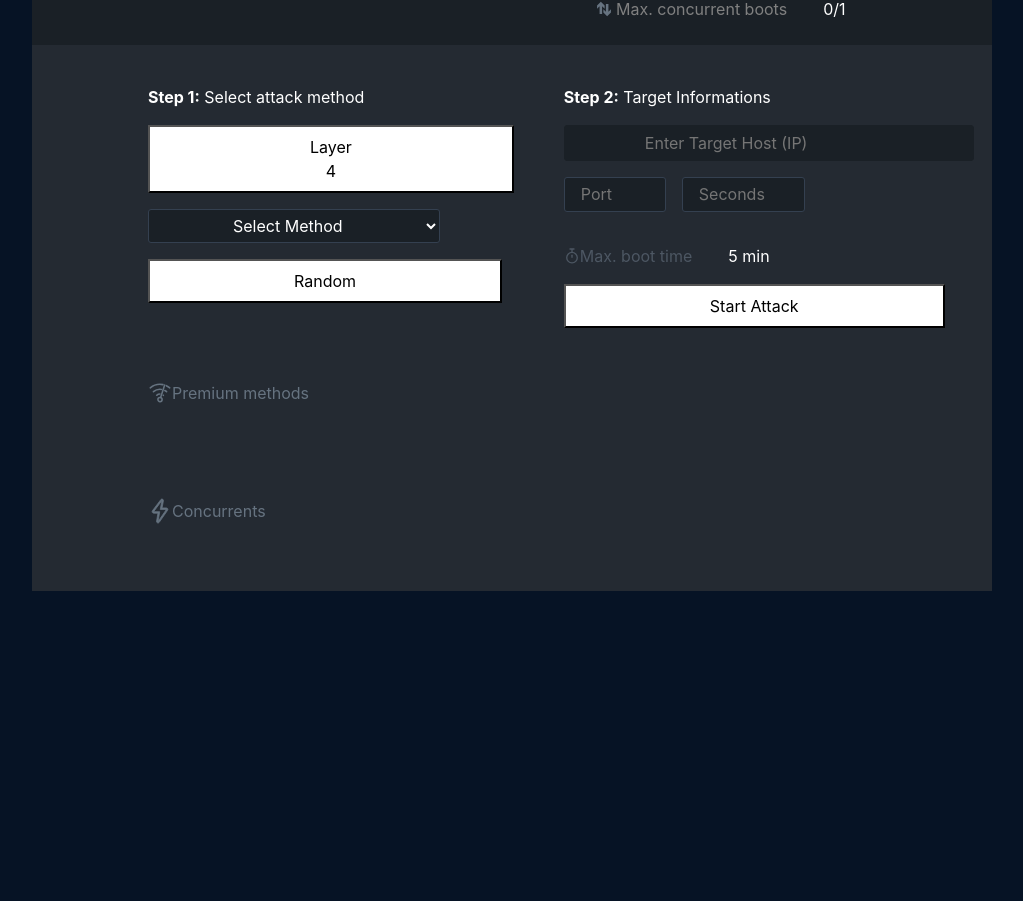
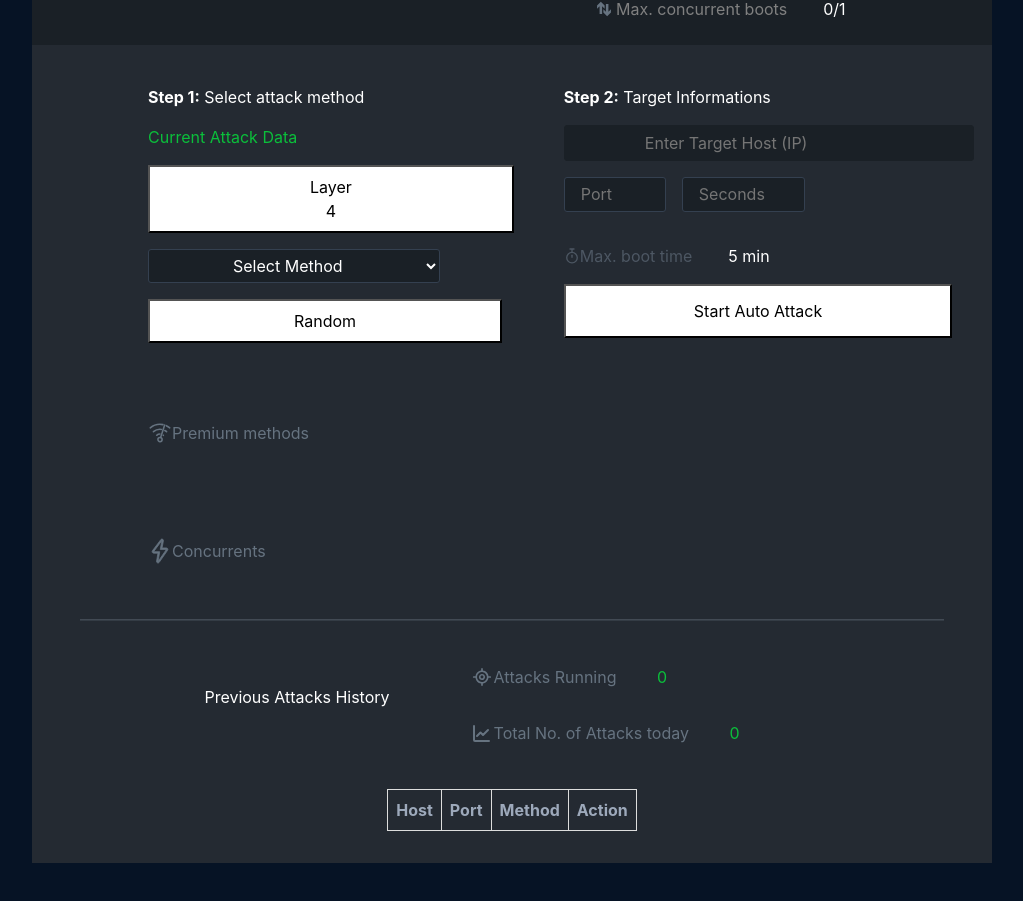
Before and after one commit to ghousali002/fiverr-order-project-FrontEnd, a React (Create React App) app: page /StressThem in a window 1280 px wide. Shown: the part 179-1080 px from the top of the page, without its empty margins (128-1151 px from the left). Before the commit the page ends 866 px from the top, so only its background shows below. Built offline with nearby package versions, Linux system fonts and the light colour scheme; the HTML template or start-up script is replaced by a standard one.

Commit message:
stressthem page adjusted

```diff
--- a/public/Data.json
+++ b/public/Data.json
@@ -7,5 +7,5 @@
     "seconds": "180",
     "method": "UCP-MIX"
   },
-  { "host": "192.168.1.1", "port": "8000", "seconds": "90", "method": "SSDP" }
+  { "host": "137.100.1.1", "port": "8000", "seconds": "90", "method": "SSDP" }
 ]
--- a/src/pages/StressThem/StressThem.js
+++ b/src/pages/StressThem/StressThem.js
@@ -1,13 +1,16 @@
-import React, { useEffect, useState } from "react";
+import React, { useEffect, useRef, useState } from "react";
 import Navbar from "../../Navbar/Navbar";
+import { ToastContainer, toast } from "react-toastify";
+import "react-toastify/dist/ReactToastify.css";
 
 function StressThem() {
   const [isHovered, setIsHovered] = useState(false);
   const [isHovered2, setIsHovered2] = useState(false);
-
   const [isModalOpen, setIsModalOpen] = useState(false);
   const [isAutoAttack, setIsAutoAttack] = useState(false);
   const [intervalId, setIntervalId] = useState(null);
+  const [AttacksRunning, setAttacksRunning] = useState(0);
+  const [totalAttacks, setTotalAttacks] = useState(0);
 
   const [targetInfo, setTargetInfo] = useState({
     host: "",
@@ -28,15 +31,29 @@ function StressThem() {
       if (!host || !port || !seconds) {
         alert("Missing information. Please fill in all fields.");
       } else {
+        setTotalAttacks((prevTotalAttacks) => prevTotalAttacks + 1);
+
         // All information is provided, you can show a modal or perform other actions
         console.log("Start Attack with:", targetInfo);
+        setTableData([
+          {
+            id: tableData.length + 1, // Generate a unique ID
+            host: targetInfo.host,
+            port: targetInfo.port,
+            seconds: targetInfo.seconds,
+            method: targetInfo.method,
+            timeRemaining: targetInfo.seconds, // Assuming seconds is the timeRemaining
+          },
+          ...tableData,
+        ]);
+        handleRandomData();
       }
     };
 
     const startAttackInterval = () => {
       attackIntervalId = setInterval(() => {
         startAutoAttack();
-      }, 10 * 60 * 1000); // 10 minutes in milliseconds
+      }, 10 * 60 * 2000); // 10 minutes in milliseconds
     };
 
     // Check if automatic attack is enabled
@@ -54,42 +71,52 @@ function StressThem() {
 
   const handleStopAttack = () => {
     // Stop the automatic attack
+    setAttacksRunning(0);
     setIsAutoAttack(false);
+    toast.success("Attack Stopped");
   };
 
-  // const handleRandomData = () => {
-  //   setTargetInfo({
-  //     host: getRandomIPAddress(),
-  //     port: getRandomSingleDigit().toString(),
-  //     seconds: getRandomValue(["60", "120", "180"]),
-  //     method: getRandomValue(["DNS", "NTP", "UCP-MIX", "SSDP"]),
-  //   });
-  // };
-  const handleRandomData = async () => {
+  const [tableData, setTableData] = useState([]);
+  const dataRef = useRef([]);
+  const currentIndexRef = useRef(0);
+
+  useEffect(() => {
+    // Fetch the dummy data when the component mounts
+    const fetchData = async () => {
       try {
-      // Fetch the dummy data from the file
         const response = await fetch("./Data.json");
         const data = await response.json();
-      console.log(data);
-      // Get a random index from the dummy data array
-      const randomIndex = Math.floor(Math.random() * data.length);
-
-      // Set the state with the random values
-      setTargetInfo({
-        host: data[randomIndex].host,
-        port: data[randomIndex].port,
-        seconds: data[randomIndex].seconds,
-        method: data[randomIndex].method,
-      });
+        dataRef.current = data;
       } catch (error) {
         console.error("Error fetching or parsing dummy data:", error);
       }
     };
 
+    fetchData();
+  }, []);
+
+  const handleRandomData = () => {
+    // Use a counter to get data in ascending order of indices
+    currentIndexRef.current = tableData.length % dataRef.current.length;
+
+    // Set the state with the values from the current index
+    setTargetInfo({
+      host: dataRef.current[currentIndexRef.current].host,
+      port: dataRef.current[currentIndexRef.current].port,
+      seconds: dataRef.current[currentIndexRef.current].seconds,
+      method: dataRef.current[currentIndexRef.current].method,
+    });
+
+    // Update the table data with the values from the current index
+
+    // Increment the currentIndex for the next iteration
+    currentIndexRef.current += 1;
+  };
+
   const buttonStyle = {
     background: isHovered ? "#16F442" : "#fff",
 
-    padding: "0.5em 9em",
+    padding: "0.8em 8em",
     transition: "background-color 0.3s ease", // Optional: Add a smooth transition effect
   };
   const buttonStyle2 = {
@@ -105,6 +132,12 @@ function StressThem() {
       [field]: value,
     });
   };
+  const [activeAttackData, setActiveAttackData] = useState({
+    host: null,
+    port: null,
+    seconds: null,
+  });
+
   const handleStartAttack = () => {
     // Check if automatic attack is already in progress
     if (isAutoAttack) {
@@ -119,9 +152,31 @@ function StressThem() {
       alert("Missing information. Please fill in all fields.");
     } else {
       // All information is provided, you can show a modal or perform other actions
-      console.log("Start Attack with:", targetInfo);
+      setActiveAttackData({
+        host,
+        port,
+        seconds,
+      });
+
+      setTableData([
+        ...tableData,
+        {
+          id: tableData.length + 1, // Generate a unique ID
+          host,
+          port,
+          seconds,
+          method: targetInfo.method,
+          timeRemaining: targetInfo.seconds, // Assuming seconds is the timeRemaining
+        },
+      ]);
+
+      setAttacksRunning(1);
+
       setIsModalOpen(true);
       setIsAutoAttack(true);
+      toast.success(
+        "Attacks will be started automatically after every 10 minutes."
+      );
     }
   };
 
@@ -248,6 +303,9 @@ function StressThem() {
               <p style={{ color: "#fff" }}>
                 <strong>Step 1:</strong> Select attack method
               </p>
+            </div>
+            <div>
+              <p style={{ color: "#0BBF3B" }}>Current Attack Data</p>
             </div>
             <div>
               <button style={{ background: "#fff", padding: "0.5em 10em" }}>
@@ -528,20 +586,181 @@ function StressThem() {
                       onMouseOver={() => setIsHovered(true)}
                       onMouseOut={() => setIsHovered(false)}
                     >
-                      Start Attack
+                      Start Auto Attack
                     </button>
                   )}
                 </>
-                {isAutoAttack && (
-                  <p style={{ color: "red" }}>
-                    Attack will be started automatically after every 10 minutes
+              </div>
+              <ToastContainer />
+            </div>
+          </div>
+        </div>
+        <hr
+          style={{
+            borderBottom: "1px solid #667380",
+            width: "90%",
+            margin: "20px 0",
+          }}
+        />
+        <div
+          style={{
+            display: "flex",
+            alignItems: "center",
+            flexWrap: "wrap",
+          }}
+        >
+          <div style={{ marginRight: "auto" }}>
+            <p style={{ color: "#fff" }}>Previous Attacks History</p>
+          </div>
+          <div style={partitionStyle}>
+            <div>
+              <div style={{ display: "flex", alignItems: "center" }}>
+                <svg
+                  fill="#667380"
+                  viewBox="0 0 512 512"
+                  data-name="Layer 1"
+                  id="Layer_1"
+                  xmlns="http://www.w3.org/2000/svg"
+                  style={{ width: "1.5em" }}
+                >
+                  <g id="SVGRepo_bgCarrier" stroke-width="0"></g>
+                  <g
+                    id="SVGRepo_tracerCarrier"
+                    stroke-linecap="round"
+                    stroke-linejoin="round"
+                  ></g>
+                  <g id="SVGRepo_iconCarrier">
+                    <title></title>
+                    <path d="M321.85,250.69c-4-33.61-30.39-61-65.85-61-36,0-66.34,30.31-66.34,66.34S220,322.34,256,322.34c35.47,0,61.84-27.41,65.85-61a18.39,18.39,0,0,0,.49-5.32A18.71,18.71,0,0,0,321.85,250.69ZM225.12,256c0-39.95,59.88-39.6,61.76,0C285,295.55,225.12,296,225.12,256Z"></path>
+                    <path d="M433.3,238.27H395c-7.27-51.81-41.57-96.15-91.93-114.52a133.34,133.34,0,0,0-29.29-7v-38c0-22.82-35.46-22.86-35.46,0V117c-34.91,4.65-68,22.22-90.69,50.08a141.57,141.57,0,0,0-30.44,71.24H78.7c-22.82,0-22.86,35.46,0,35.46H117a137.24,137.24,0,0,0,18.61,54.45c22.57,37.45,60.88,61.14,102.69,66.63V433.3c0,22.82,35.46,22.86,35.46,0V395.07c2.92-.35,5.85-.75,8.76-1.28,60.25-10.79,104-61.36,112.44-120.06H433.3C456.12,273.73,456.16,238.27,433.3,238.27ZM291.38,354.83a106,106,0,0,1-115.8-31.39c-62-73.5,5.19-188.93,99.84-170.61,49.75,9.63,84.51,53,85.5,103.17C360.05,299.87,333.32,340,291.38,354.83Z"></path>
+                  </g>
+                </svg>
+                <p style={{ color: "#667380", margin: "1em 0em" }}>
+                  Attacks Running
+                  &nbsp;&nbsp;&nbsp;&nbsp;&nbsp;&nbsp;&nbsp;&nbsp;
+                  <span style={{ color: "#0BBF3B" }}>{AttacksRunning}</span>
                 </p>
-                )}
+              </div>
+              <div style={{ display: "flex", alignItems: "center" }}>
+                <svg
+                  viewBox="0 0 24 24"
+                  fill="none"
+                  xmlns="http://www.w3.org/2000/svg"
+                  style={{ width: "1.5em" }}
+                >
+                  <g id="SVGRepo_bgCarrier" stroke-width="0"></g>
+                  <g
+                    id="SVGRepo_tracerCarrier"
+                    stroke-linecap="round"
+                    stroke-linejoin="round"
+                  ></g>
+                  <g id="SVGRepo_iconCarrier">
+                    {" "}
+                    <path
+                      d="M4 5V19C4 19.5523 4.44772 20 5 20H19"
+                      stroke="#667380"
+                      stroke-width="2"
+                      stroke-linecap="round"
+                      stroke-linejoin="round"
+                    ></path>{" "}
+                    <path
+                      d="M18 9L13 13.9999L10.5 11.4998L7 14.9998"
+                      stroke="#667380"
+                      stroke-width="2"
+                      stroke-linecap="round"
+                      stroke-linejoin="round"
+                    ></path>{" "}
+                  </g>
+                </svg>
+
+                <p style={{ color: "#667380", margin: "1em 0em" }}>
+                  Total No. of Attacks today
+                  &nbsp;&nbsp;&nbsp;&nbsp;&nbsp;&nbsp;&nbsp;&nbsp;
+                  <span style={{ color: "#0BBF3B" }}>{totalAttacks}</span>
+                </p>
               </div>
             </div>
           </div>
         </div>
+        <div>
+          <table
+            style={{
+              width: "100%",
+              borderCollapse: "collapse",
+              marginTop: "20px",
+              borderRadius: "1em",
+            }}
+          >
+            <thead>
+              <tr>
+                <th
+                  style={{
+                    border: "1px solid #ddd",
+                    padding: "8px",
+                    textAlign: "left",
+                  }}
+                >
+                  Host
+                </th>
+                <th
+                  style={{
+                    border: "1px solid #ddd",
+                    padding: "8px",
+                    textAlign: "left",
+                  }}
+                >
+                  Port
+                </th>
+                <th
+                  style={{
+                    border: "1px solid #ddd",
+                    padding: "8px",
+                    textAlign: "left",
+                  }}
+                >
+                  Method
+                </th>
+
+                <th
+                  style={{
+                    border: "1px solid #ddd",
+                    padding: "8px",
+                    textAlign: "left",
+                  }}
+                >
+                  Action
+                </th>
+              </tr>
+            </thead>
+            <tbody>
+              {tableData.map((attack, index) => (
+                <tr
+                  key={attack.id}
+                  style={{
+                    backgroundColor: "transparent",
+                    color: "#fff",
+                  }}
+                >
+                  <td style={{ border: "1px solid #ddd", padding: "18px" }}>
+                    {attack.host}
+                  </td>
+                  <td style={{ border: "1px solid #ddd", padding: "18px" }}>
+                    {attack.port}
+                  </td>
+                  <td style={{ border: "1px solid #ddd", padding: "18px" }}>
+                    {attack.method}
+                  </td>
+
+                  <td style={{ border: "1px solid #ddd", padding: "18px" }}>
+                    <p disabled>Attack Stopped</p>
+                  </td>
+                </tr>
+              ))}
+            </tbody>
+          </table>
         </div>
+      </div>
+
       {isModalOpen && (
         <>
           <div style={modalStyle}>
@@ -598,7 +817,29 @@ function StressThem() {
     </>
   );
 }
+const attackData = [
+  {
+    host: "example.com",
+    port: 80,
+    method: "GET",
+    timeRemaining: "2:30",
+    id: 1,
+  },
+  {
+    host: "example.org",
+    port: 443,
+    method: "POST",
+    timeRemaining: "1:45",
+    id: 2,
+  },
+  // Add more rows as needed
+];
 
+// Function to handle stop attack button click
+const handleStopAttack = (attackId) => {
+  // Add logic to stop the attack with the given ID
+  console.log(`Stop Attack clicked for ID: ${attackId}`);
+};
 const containerStyle = {
   display: "flex",
   flexDirection: "column",
@@ -619,6 +860,7 @@ const headerStyle = {
 };
 
 const partitionStyle = {
+  width: "100%", // Add this line
   flex: 1,
   padding: "0.5em 5em",
 };
```
Lines whose indentation alone changed are shown as unchanged.
